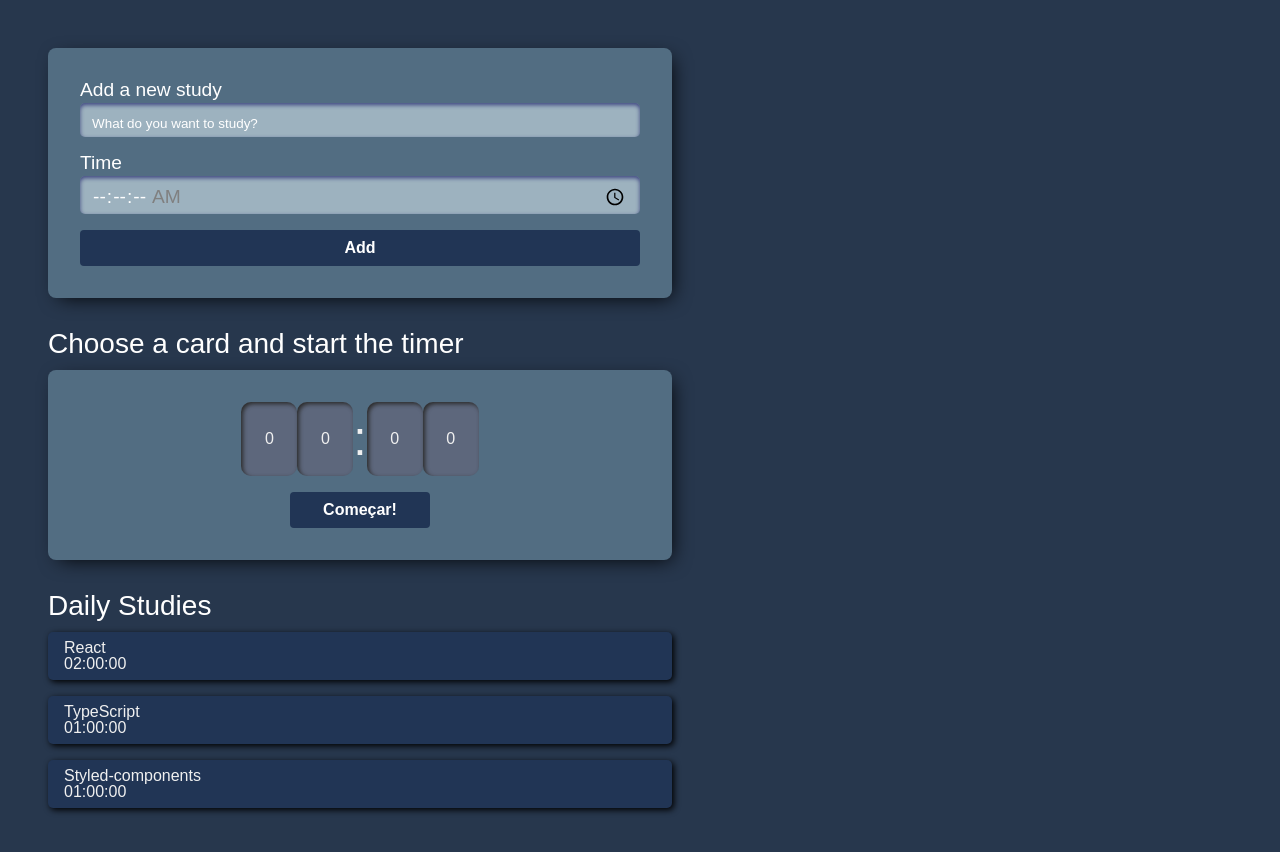
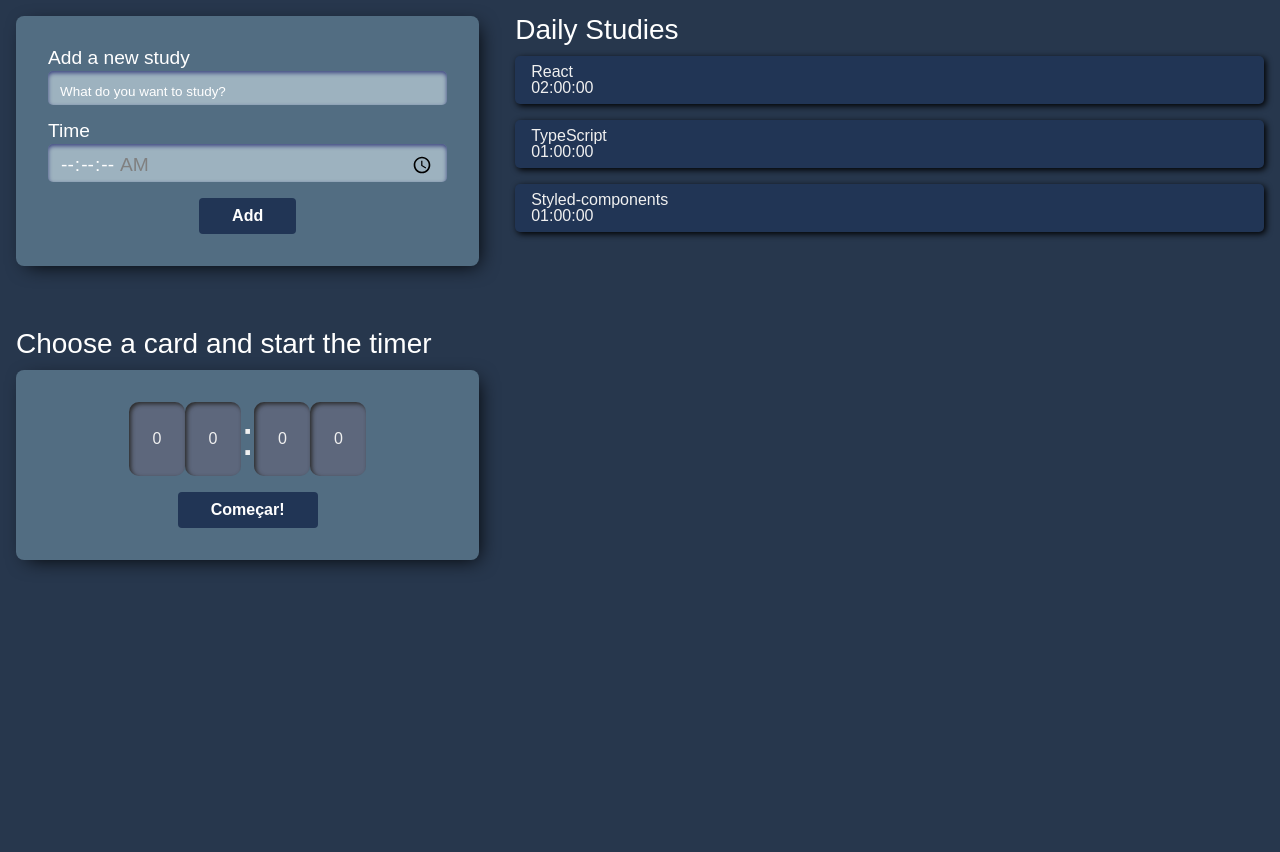
Before and after one commit to viniciusdamascenosouza/studies, a React (Create React App) app: page / in a window 1280 px wide. Shown: the top 852 px of the page. After the commit the page ends 800 px from the top, so only its background shows below. Built offline with nearby package versions, Linux system fonts and the light colour scheme.

Commit message:
Add style body

```diff
--- a/src/App.tsx
+++ b/src/App.tsx
@@ -5,20 +5,35 @@
 import Timer from "./components/Timer";
 
 const Container = styled.div`
+  display: grid;
+  grid-template-columns: 40% 60%;
+`;
+
+const ContainerLeft = styled.div`
   display: flex;
   flex-direction: column;
-  gap: 2em;
-  align-items: stretch;
-  width: 50%;
-  padding: 2em;
-`;
+  row-gap: 4em;
+
+  grid-column: 1 / 2;
+`
+
+const ContainerRight = styled.div`
+  display: flex;
+  flex-direction: column;
+  grid-column: 2 / 3;
+`
 
 function App() {
   return (
     <Container>
-      <Form />
-      <Timer />
-      <List />
+      <ContainerLeft>
+        <Form />
+        <Timer />
+      </ContainerLeft>
+
+      <ContainerRight>
+        <List />
+      </ContainerRight>
     </Container>
   );
 }
--- a/src/components/Form/index.tsx
+++ b/src/components/Form/index.tsx
@@ -6,11 +6,12 @@
   display: flex;
   flex-direction: column;
   gap: 1em;
-  align-items: stretch;
+  align-items: center;
   padding: 2em;
   border-radius: 8px;
   background-color: #526D82;
   box-shadow: 5px 5px 20px -6px #000000;
+  width: 80%;
 `
 
 const LabelAndInput = styled.div`
--- a/src/components/Timer/index.tsx
+++ b/src/components/Timer/index.tsx
@@ -15,11 +15,11 @@
   flex-direction: column;
   gap: 1em;
   align-items: center;
-  text-align: center;
   padding: 2em;
   border-radius: 8px;
-  background-color: #526d82;
+  background-color: #526D82;
   box-shadow: 5px 5px 20px -6px #000000;
+  width: 80%;
 `;
 
 const Timer = () => {
```
